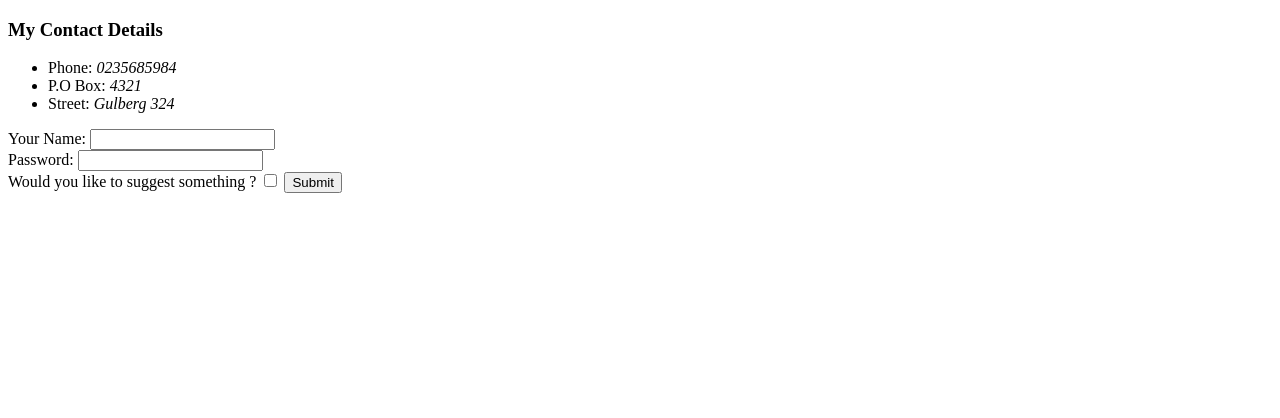
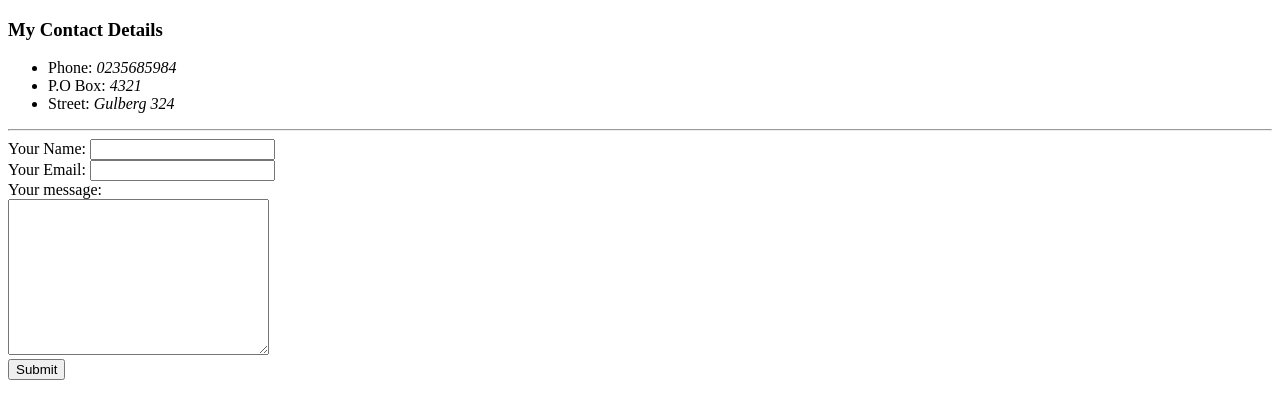
Before and after one commit to riazdirvi/cv, a plain HTML site: page contact-me.html in a window 1280 px wide. Drawn offline with Linux system fonts and the light colour scheme.

Commit message:
updated form a bit

```diff
--- a/contact-me.html
+++ b/contact-me.html
@@ -11,14 +11,15 @@
       <li>P.O Box: <em>4321</em></li>
       <li>Street: <em>Gulberg 324</em></li>
     </ul>
-    <form class="" action="index.html" method="post">
+    <hr>
+    <form action="index.html" method="post" enctype="text/plain">
       <label for="">Your Name:</label>
-      <input type="text" name="" value=""><br>
-      <label for="">Password:</label>
-      <input type="password" name="" value=""><br>
-      <label for="">Would you like to suggest something ?</label>
-      <input type="checkbox" name="" value="">
-      <input type="submit" name="" value="Submit">
+      <input type="text" name="name" value=""><br>
+      <label for="">Your Email: </label>
+      <input type="email" name="email" value=""><br>
+      <label for="">Your message:</label><br>
+      <textarea name="message" rows="10" cols="30"></textarea><br>
+      <input type="submit" name="">
     </form>
   </body>
 </html>
```
